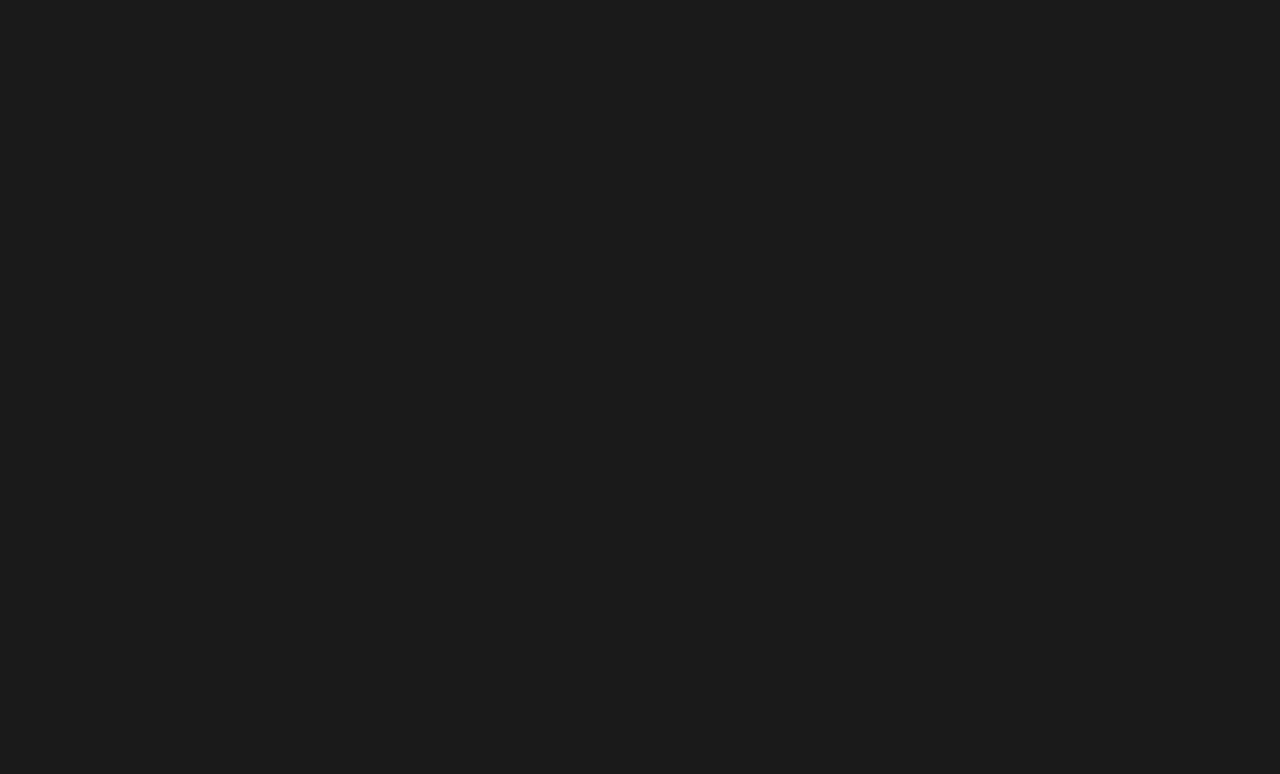
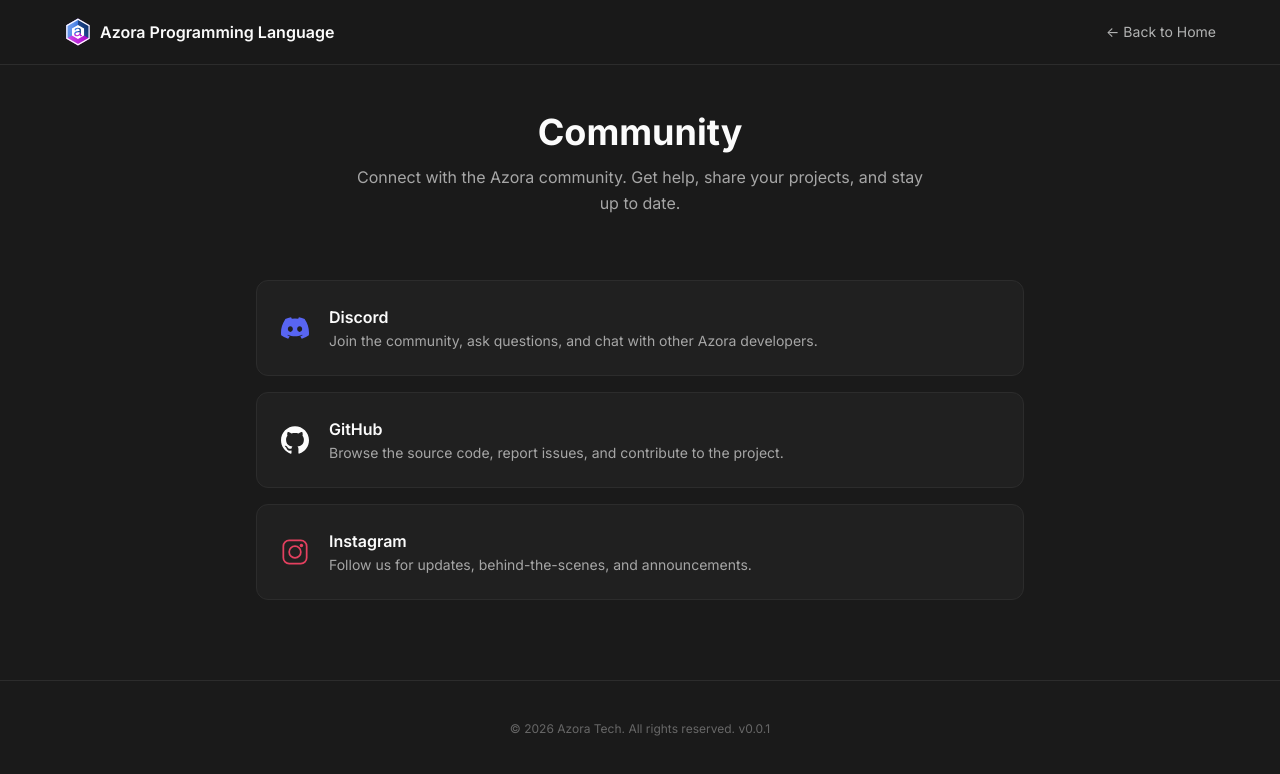
Before and after one commit to azora-tech/azora-lang-website, a React (Vite) app: page /community in a window 1280 px wide. Before the commit this address had no page. Shown: the top 774 px of the page. Built offline with nearby package versions, Linux system fonts and the light colour scheme.

Commit message:
Add community page

```diff
--- a/src/components/Navbar.jsx
+++ b/src/components/Navbar.jsx
@@ -1,16 +1,10 @@
 import { useState } from 'react'
 import { Link } from 'react-router-dom'
-
-const sections = [
-  { label: 'Features', href: '#features' },
-  { label: 'Examples', href: '#examples' },
-  { label: 'Targets', href: '#targets' },
-  { label: 'Ecosystem', href: '#ecosystem' },
-]
 
 const external = [
   { label: 'Playground', href: 'https://code.azoralang.org' },
   { label: 'Book', href: 'https://book.azoralang.org' },
+  { label: 'Documentation', href: 'https://docs.azoralang.org' },
 ]
 
 export default function Navbar() {
@@ -28,17 +22,14 @@
 
         {/* Desktop links */}
         <div className="hidden md:flex items-center gap-6">
-          {sections.map(s => (
-            <a key={s.href} href={s.href} className="text-sm text-az-40 hover:text-az-10 transition-colors">
-              {s.label}
-            </a>
-          ))}
-          <span className="w-px h-4 bg-az-65" />
-          {external.map(s => (
+{external.map(s => (
             <a key={s.href} href={s.href} target="_blank" rel="noopener noreferrer" className="text-sm text-az-40 hover:text-az-primary transition-colors">
               {s.label}
             </a>
           ))}
+          <Link to="/community" className="text-sm text-az-40 hover:text-az-10 transition-colors">
+            Community
+          </Link>
           <Link to="/donate" className="inline-flex items-center gap-1.5 text-sm font-bold text-white bg-az-primary hover:bg-az-primary/80 transition-colors px-3 py-1.5 rounded-lg">
             <svg width="16" height="16" viewBox="0 0 24 24" fill="currentColor" xmlns="http://www.w3.org/2000/svg">
               <path d="M20.84 4.61a5.5 5.5 0 00-7.78 0L12 5.67l-1.06-1.06a5.5 5.5 0 00-7.78 7.78l1.06 1.06L12 21.23l7.78-7.78 1.06-1.06a5.5 5.5 0 000-7.78z"/>
@@ -69,17 +60,14 @@
       {/* Mobile menu */}
       {open && (
         <div className="md:hidden bg-az-85 border-b border-az-75 px-4 pb-4 pt-2 flex flex-col gap-3">
-          {sections.map(s => (
-            <a key={s.href} href={s.href} onClick={() => setOpen(false)} className="text-sm text-az-40 hover:text-az-10 transition-colors">
-              {s.label}
-            </a>
-          ))}
-          <span className="h-px bg-az-65" />
-          {external.map(s => (
+{external.map(s => (
             <a key={s.href} href={s.href} target="_blank" rel="noopener noreferrer" className="text-sm text-az-40 hover:text-az-primary transition-colors">
               {s.label}
             </a>
           ))}
+          <Link to="/community" onClick={() => setOpen(false)} className="text-sm text-az-40 hover:text-az-10 transition-colors">
+            Community
+          </Link>
           <Link to="/donate" onClick={() => setOpen(false)} className="inline-flex items-center justify-center gap-1.5 text-sm font-bold text-white bg-az-primary hover:bg-az-primary/80 transition-colors px-3 py-1.5 rounded-lg">
             <svg width="16" height="16" viewBox="0 0 24 24" fill="currentColor" xmlns="http://www.w3.org/2000/svg">
               <path d="M20.84 4.61a5.5 5.5 0 00-7.78 0L12 5.67l-1.06-1.06a5.5 5.5 0 00-7.78 7.78l1.06 1.06L12 21.23l7.78-7.78 1.06-1.06a5.5 5.5 0 000-7.78z"/>
--- a/src/main.jsx
+++ b/src/main.jsx
@@ -4,6 +4,7 @@
 import './index.css'
 import App from './App'
 import Donate from './pages/Donate'
+import Community from './pages/Community'
 
 createRoot(document.getElementById('root')).render(
   <StrictMode>
@@ -11,6 +12,7 @@
       <Routes>
         <Route path="/" element={<App />} />
         <Route path="/donate" element={<Donate />} />
+        <Route path="/community" element={<Community />} />
       </Routes>
     </BrowserRouter>
   </StrictMode>,
--- /dev/null
+++ b/src/pages/Community.jsx
@@ -0,0 +1,102 @@
+import { Link } from 'react-router-dom'
+import Footer from '../components/Footer'
+
+const DiscordIcon = () => (
+  <svg width="28" height="28" viewBox="0 0 24 24" fill="currentColor" xmlns="http://www.w3.org/2000/svg">
+    <path d="M20.317 4.37a19.791 19.791 0 00-4.885-1.515.074.074 0 00-.079.037c-.21.375-.444.864-.608 1.25a18.27 18.27 0 00-5.487 0 12.64 12.64 0 00-.617-1.25.077.077 0 00-.079-.037A19.736 19.736 0 003.677 4.37a.07.07 0 00-.032.027C.533 9.046-.32 13.58.099 18.057a.082.082 0 00.031.057 19.9 19.9 0 005.993 3.03.078.078 0 00.084-.028c.462-.63.874-1.295 1.226-1.994a.076.076 0 00-.041-.106 13.107 13.107 0 01-1.872-.892.077.077 0 01-.008-.128 10.2 10.2 0 00.372-.292.074.074 0 01.077-.01c3.928 1.793 8.18 1.793 12.062 0a.074.074 0 01.078.01c.12.098.246.198.373.292a.077.077 0 01-.006.127 12.299 12.299 0 01-1.873.892.077.077 0 00-.041.107c.36.698.772 1.362 1.225 1.993a.076.076 0 00.084.028 19.839 19.839 0 006.002-3.03.077.077 0 00.032-.054c.5-5.177-.838-9.674-3.549-13.66a.061.061 0 00-.031-.03zM8.02 15.33c-1.183 0-2.157-1.085-2.157-2.419 0-1.333.956-2.419 2.157-2.419 1.21 0 2.176 1.095 2.157 2.42 0 1.333-.956 2.418-2.157 2.418zm7.975 0c-1.183 0-2.157-1.085-2.157-2.419 0-1.333.956-2.419 2.157-2.419 1.21 0 2.176 1.095 2.157 2.42 0 1.333-.947 2.418-2.157 2.418z"/>
+  </svg>
+)
+
+const GitHubIcon = () => (
+  <svg width="28" height="28" viewBox="0 0 24 24" fill="currentColor" xmlns="http://www.w3.org/2000/svg">
+    <path d="M12 .297c-6.63 0-12 5.373-12 12 0 5.303 3.438 9.8 8.205 11.385.6.113.82-.258.82-.577 0-.285-.01-1.04-.015-2.04-3.338.724-4.042-1.61-4.042-1.61C4.422 18.07 3.633 17.7 3.633 17.7c-1.087-.744.084-.729.084-.729 1.205.084 1.838 1.236 1.838 1.236 1.07 1.835 2.809 1.305 3.495.998.108-.776.417-1.305.76-1.605-2.665-.3-5.466-1.332-5.466-5.93 0-1.31.465-2.38 1.235-3.22-.135-.303-.54-1.523.105-3.176 0 0 1.005-.322 3.3 1.23.96-.267 1.98-.399 3-.405 1.02.006 2.04.138 3 .405 2.28-1.552 3.285-1.23 3.285-1.23.645 1.653.24 2.873.12 3.176.765.84 1.23 1.91 1.23 3.22 0 4.61-2.805 5.625-5.475 5.92.42.36.81 1.096.81 2.22 0 1.606-.015 2.896-.015 3.286 0 .315.21.69.825.57C20.565 22.092 24 17.592 24 12.297c0-6.627-5.373-12-12-12"/>
+  </svg>
+)
+
+const InstagramIcon = () => (
+  <svg width="28" height="28" viewBox="0 0 24 24" fill="none" stroke="currentColor" strokeWidth="1.5" strokeLinecap="round" strokeLinejoin="round" xmlns="http://www.w3.org/2000/svg">
+    <rect x="2" y="2" width="20" height="20" rx="5" />
+    <circle cx="12" cy="12" r="5" />
+    <circle cx="17.5" cy="6.5" r="1.5" fill="currentColor" stroke="none" />
+  </svg>
+)
+
+const links = [
+  {
+    name: 'Discord',
+    desc: 'Join the community, ask questions, and chat with other Azora developers.',
+    href: 'https://discord.gg/aTNzf3x6',
+    icon: DiscordIcon,
+    color: 'text-[#5865F2]',
+    border: 'hover:border-[#5865F2]',
+  },
+  {
+    name: 'GitHub',
+    desc: 'Browse the source code, report issues, and contribute to the project.',
+    href: 'https://github.com/azora-tech',
+    icon: GitHubIcon,
+    color: 'text-az-10',
+    border: 'hover:border-az-10',
+  },
+  {
+    name: 'Instagram',
+    desc: 'Follow us for updates, behind-the-scenes, and announcements.',
+    href: 'https://www.instagram.com/azora.tech/',
+    icon: InstagramIcon,
+    color: 'text-[#E4405F]',
+    border: 'hover:border-[#E4405F]',
+  },
+]
+
+export default function Community() {
+  return (
+    <>
+      <nav className="fixed top-0 left-0 right-0 z-50 bg-az-90/80 backdrop-blur-md border-b border-az-75 px-4">
+        <div className="max-w-6xl mx-auto h-16 flex items-center justify-between">
+          <Link to="/" className="flex items-center gap-2">
+            <img src="/assets/azora_logo.svg" alt="Azora" className="h-7 w-7" />
+            <span className="font-semibold text-az-10">Azora Programming Language</span>
+          </Link>
+          <Link to="/" className="text-sm text-az-40 hover:text-az-10 transition-colors">
+            &larr; Back to Home
+          </Link>
+        </div>
+      </nav>
+
+      <main className="pt-28 pb-20 px-4">
+        <div className="max-w-3xl mx-auto">
+
+          <div className="text-center mb-16">
+            <h1 className="text-4xl font-bold text-az-10 mb-3">Community</h1>
+            <p className="text-az-45 max-w-xl mx-auto leading-relaxed">
+              Connect with the Azora community. Get help, share your projects, and stay up to date.
+            </p>
+          </div>
+
+          <div className="grid gap-4">
+            {links.map(l => (
+              <a
+                key={l.name}
+                href={l.href}
+                target="_blank"
+                rel="noopener noreferrer"
+                className={`flex items-center gap-5 rounded-xl border border-az-75 bg-az-85 p-6 transition-colors ${l.border}`}
+              >
+                <span className={`${l.color} shrink-0`}>
+                  <l.icon />
+                </span>
+                <div>
+                  <p className="font-semibold text-az-10">{l.name}</p>
+                  <p className="text-sm text-az-45 mt-0.5">{l.desc}</p>
+                </div>
+              </a>
+            ))}
+          </div>
+
+        </div>
+      </main>
+
+      <Footer />
+    </>
+  )
+}
```
